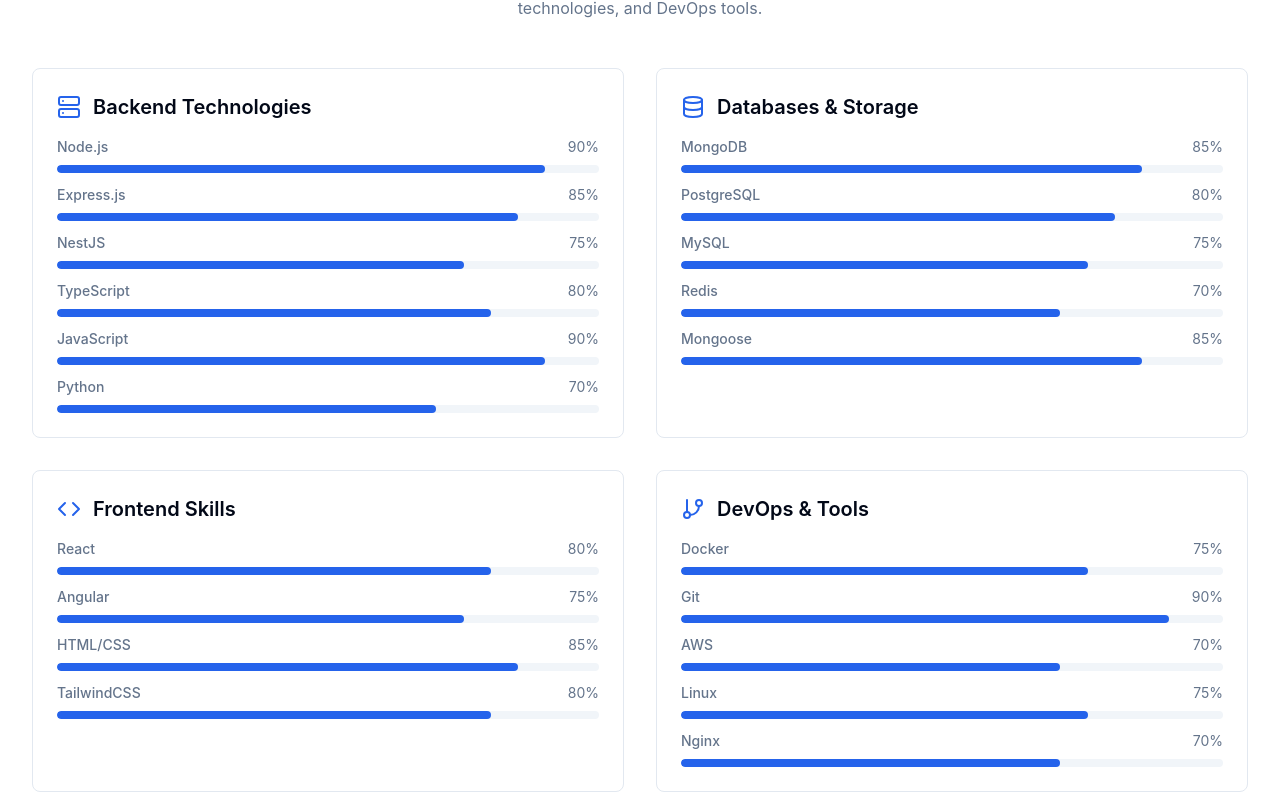
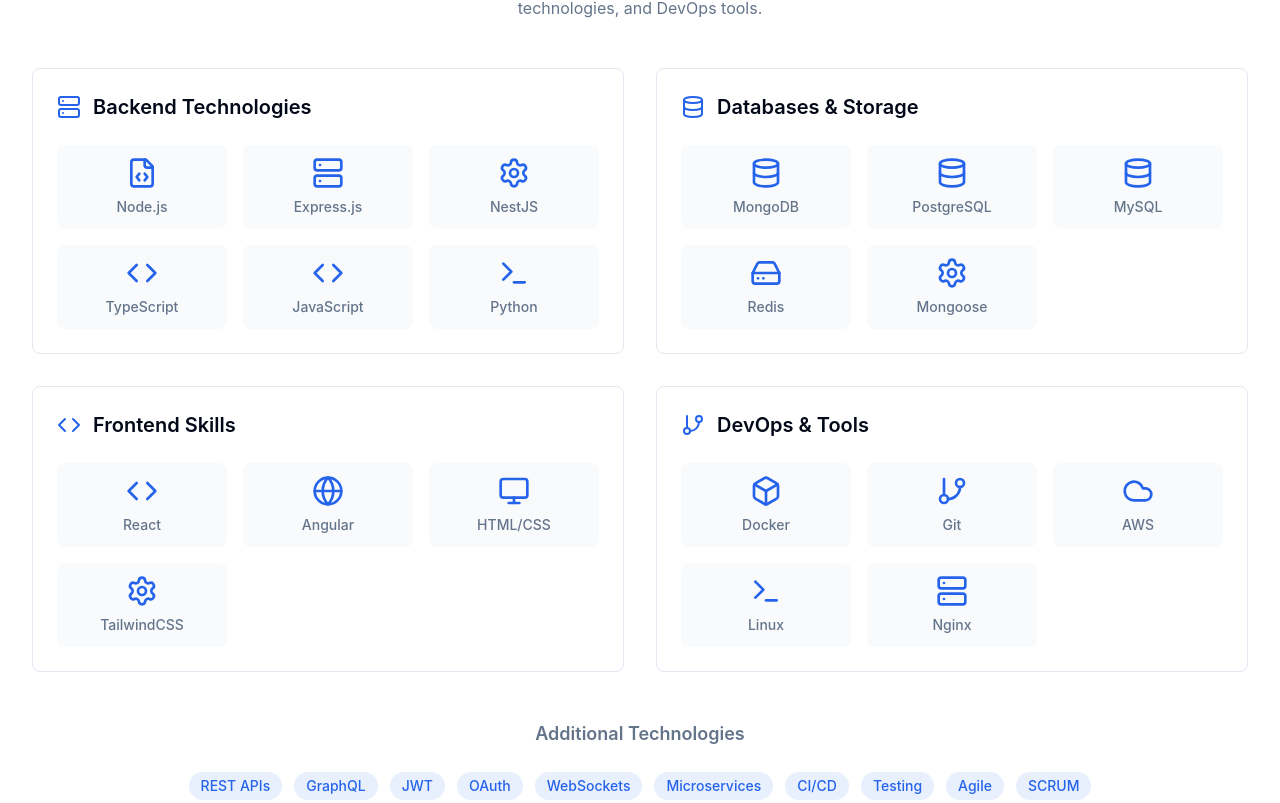
Before and after one commit to ajay-kumawat1/Portfolio, a React (Vite) app: page / in a window 1280 px wide. Shown: the part 1577-2380 px from the top of the page. Built offline with nearby package versions, Linux system fonts and the light colour scheme.

Commit message:
feat: enhance Skills component with icon integration and layout improvements

```diff
--- a/src/components/Skills.tsx
+++ b/src/components/Skills.tsx
@@ -1,7 +1,20 @@
 import { motion } from "framer-motion";
 import { useInView } from "framer-motion";
 import { useRef } from "react";
-import { Server, Database, Code, GitBranch } from "lucide-react";
+import {
+  Server,
+  Database,
+  Code,
+  GitBranch,
+  FileCode,
+  Settings,
+  Globe,
+  Terminal,
+  Box,
+  Cloud,
+  Monitor,
+  HardDrive,
+} from "lucide-react";
 
 const Skills = () => {
   const ref = useRef(null);
@@ -12,44 +25,44 @@
       title: "Backend Technologies",
       icon: Server,
       skills: [
-        { name: "Node.js", level: 90 },
-        { name: "Express.js", level: 85 },
-        { name: "NestJS", level: 75 },
-        { name: "TypeScript", level: 80 },
-        { name: "JavaScript", level: 90 },
-        { name: "Python", level: 70 },
+        { name: "Node.js", icon: FileCode },
+        { name: "Express.js", icon: Server },
+        { name: "NestJS", icon: Settings },
+        { name: "TypeScript", icon: Code },
+        { name: "JavaScript", icon: Code },
+        { name: "Python", icon: Terminal },
       ],
     },
     {
       title: "Databases & Storage",
       icon: Database,
       skills: [
-        { name: "MongoDB", level: 85 },
-        { name: "PostgreSQL", level: 80 },
-        { name: "MySQL", level: 75 },
-        { name: "Redis", level: 70 },
-        { name: "Mongoose", level: 85 },
+        { name: "MongoDB", icon: Database },
+        { name: "PostgreSQL", icon: Database },
+        { name: "MySQL", icon: Database },
+        { name: "Redis", icon: HardDrive },
+        { name: "Mongoose", icon: Settings },
       ],
     },
     {
       title: "Frontend Skills",
       icon: Code,
       skills: [
-        { name: "React", level: 80 },
-        { name: "Angular", level: 75 },
-        { name: "HTML/CSS", level: 85 },
-        { name: "TailwindCSS", level: 80 },
+        { name: "React", icon: Code },
+        { name: "Angular", icon: Globe },
+        { name: "HTML/CSS", icon: Monitor },
+        { name: "TailwindCSS", icon: Settings },
       ],
     },
     {
       title: "DevOps & Tools",
       icon: GitBranch,
       skills: [
-        { name: "Docker", level: 75 },
-        { name: "Git", level: 90 },
-        { name: "AWS", level: 70 },
-        { name: "Linux", level: 75 },
-        { name: "Nginx", level: 70 },
+        { name: "Docker", icon: Box },
+        { name: "Git", icon: GitBranch },
+        { name: "AWS", icon: Cloud },
+        { name: "Linux", icon: Terminal },
+        { name: "Nginx", icon: Server },
       ],
     },
   ];
@@ -100,37 +113,25 @@
                 transition={{ duration: 0.6, delay: index * 0.1 }}
                 className="bg-card p-6 rounded-lg border border-border hover:border-primary/20 transition-colors"
               >
-                <div className="flex items-center mb-4">
+                <div className="flex items-center mb-6">
                   <category.icon className="h-6 w-6 text-primary mr-3" />
                   <h3 className="text-xl font-semibold text-card-foreground">
                     {category.title}
                   </h3>
                 </div>
 
-                <div className="space-y-3">
+                <div className="grid grid-cols-2 sm:grid-cols-3 gap-4">
                   {category.skills.map((skill) => (
-                    <div key={skill.name} className="space-y-2">
-                      <div className="flex justify-between">
-                        <span className="text-sm font-medium text-muted-foreground">
-                          {skill.name}
-                        </span>
-                        <span className="text-sm text-muted-foreground">
-                          {skill.level}%
-                        </span>
-                      </div>
-                      <div className="h-2 bg-muted rounded-full overflow-hidden">
-                        <motion.div
-                          initial={{ width: 0 }}
-                          animate={
-                            isInView
-                              ? { width: `${skill.level}%` }
-                              : { width: 0 }
-                          }
-                          transition={{ duration: 1, delay: index * 0.1 + 0.5 }}
-                          className="h-full bg-primary rounded-full"
-                        />
-                      </div>
-                    </div>
+                    <motion.div
+                      key={skill.name}
+                      whileHover={{ scale: 1.05 }}
+                      className="flex flex-col items-center p-3 bg-muted/50 rounded-lg hover:bg-primary/10 transition-colors"
+                    >
+                      <skill.icon className="h-8 w-8 text-primary mb-2" />
+                      <span className="text-sm font-medium text-center text-muted-foreground">
+                        {skill.name}
+                      </span>
+                    </motion.div>
                   ))}
                 </div>
               </motion.div>
```
